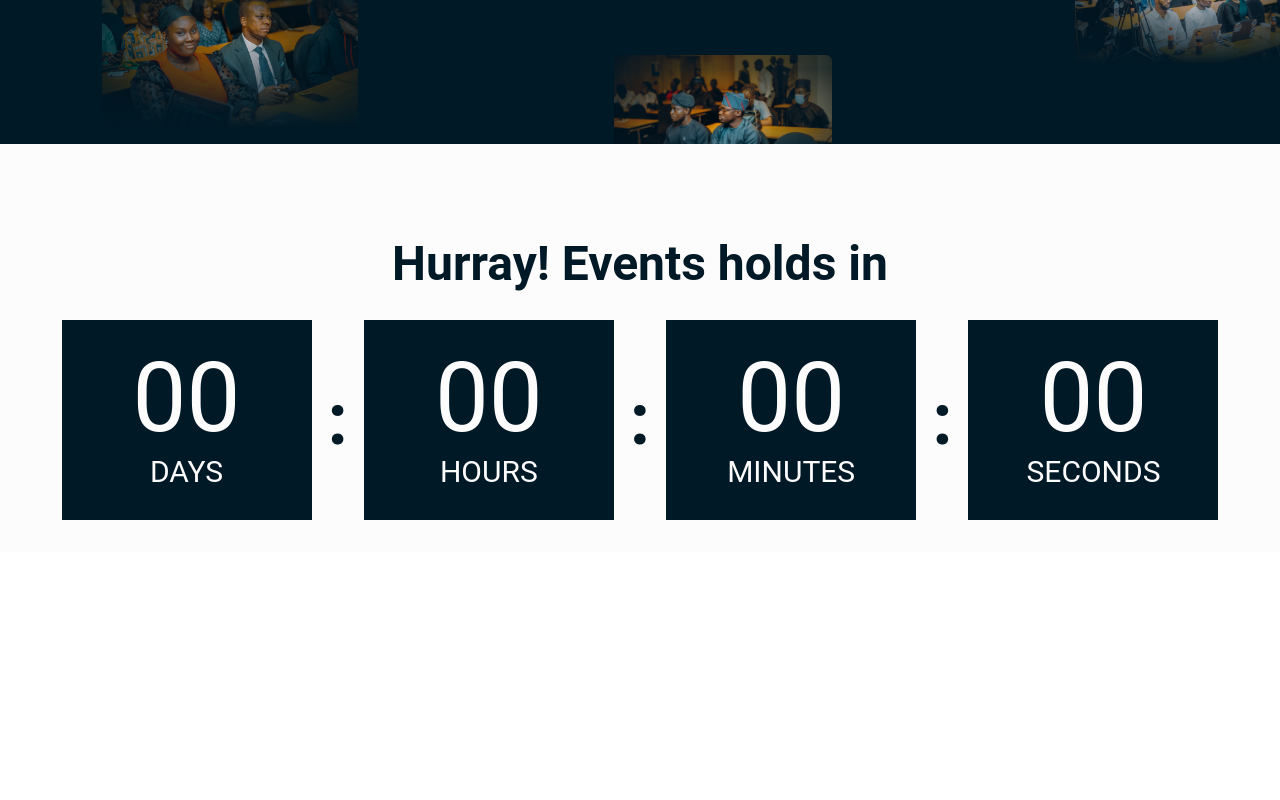
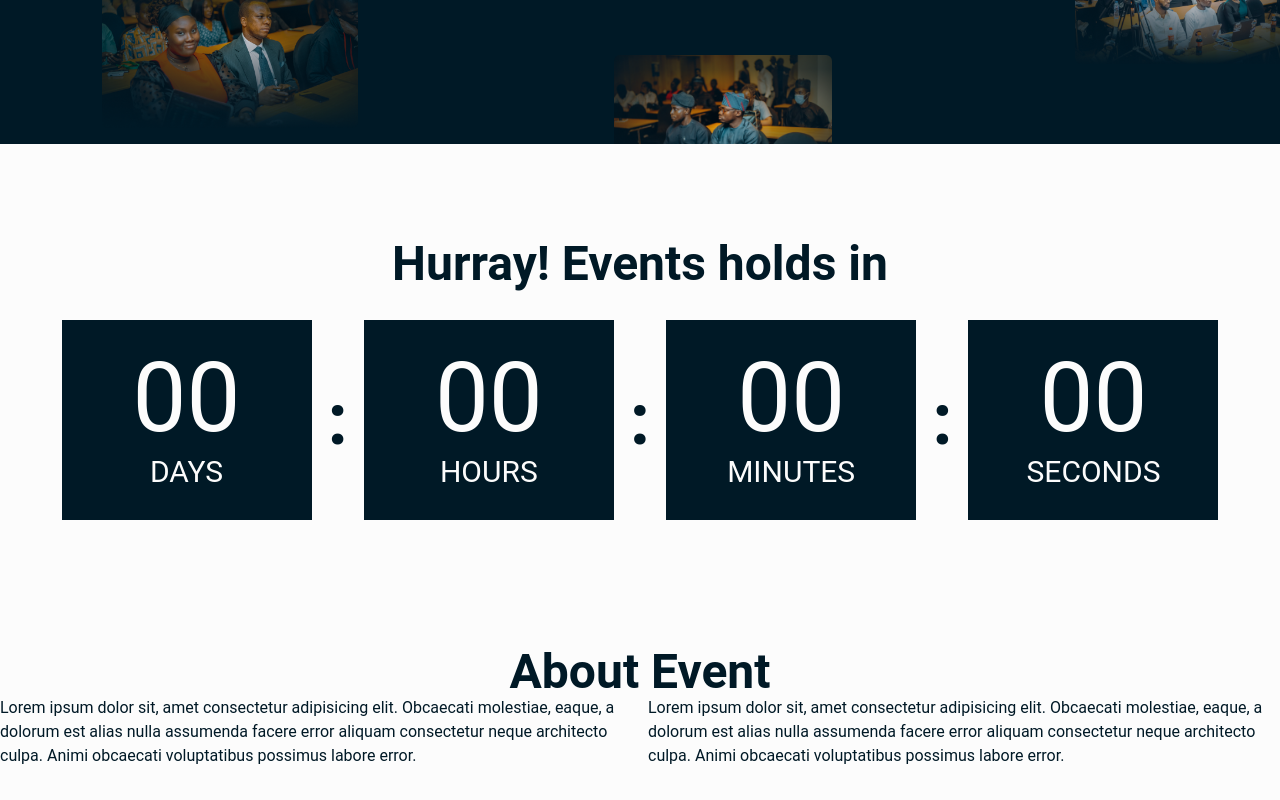
Before and after one commit to Yusuf-Najeeb/jciaso, a React (Create React App) app: page /QLV in a window 1280 px wide. Shown: the part 736-1536 px from the top of the page. Before the commit the page ends 1288 px from the top, so only its background shows below. Built offline with nearby package versions, Linux system fonts and the light colour scheme.

Commit message:
Initialized: About Event Section

```diff
--- /dev/null
+++ b/src/components/QLV/About.jsx
@@ -0,0 +1,23 @@
+const About = () => {
+  return (
+    <main className="bg-[#FCFCFC] text-[#001926] pt-[6rem] pb-8">
+      <h2 className="text-5xl font-bold text-center">About Event</h2>
+      <div className="flex flex-col md:flex-row gap-4">
+        <section>
+          Lorem ipsum dolor sit, amet consectetur adipisicing elit. Obcaecati
+          molestiae, eaque, a dolorum est alias nulla assumenda facere error
+          aliquam consectetur neque architecto culpa. Animi obcaecati
+          voluptatibus possimus labore error.
+        </section>
+        <section>
+          Lorem ipsum dolor sit, amet consectetur adipisicing elit. Obcaecati
+          molestiae, eaque, a dolorum est alias nulla assumenda facere error
+          aliquam consectetur neque architecto culpa. Animi obcaecati
+          voluptatibus possimus labore error.
+        </section>
+      </div>
+    </main>
+  );
+};
+
+export default About;
--- a/src/components/QLV/index.jsx
+++ b/src/components/QLV/index.jsx
@@ -2,6 +2,7 @@ import React from "react";
 import Nav from "./Header";
 import Hero from "./Hero";
 import CountDown from "./CountDown";
+import About from "./About";
 
 const index = () => {
   return (
@@ -9,6 +10,7 @@ const index = () => {
       <Nav />
       <Hero />
       <CountDown />
+      <About />
     </div>
   );
 };
```
